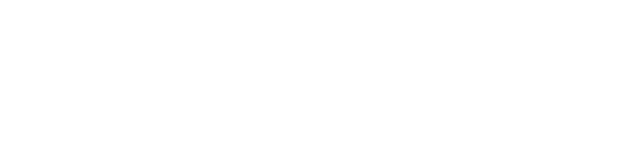
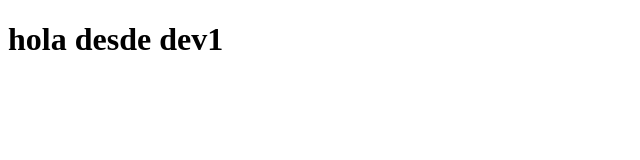
Before and after one commit to Omar1296/products, a plain HTML site: page index.html in a window 1280 px wide. Shown: the whole page, without its empty margins (0-640 px from the left). Drawn offline with Linux system fonts and the light colour scheme.

```diff
--- a/index.html
+++ b/index.html
@@ -7,6 +7,6 @@
     <title>Product</title>
 </head>
 <body>
-
+    <h1>hola desde dev1</h1>
 </body>
 </html>
```
